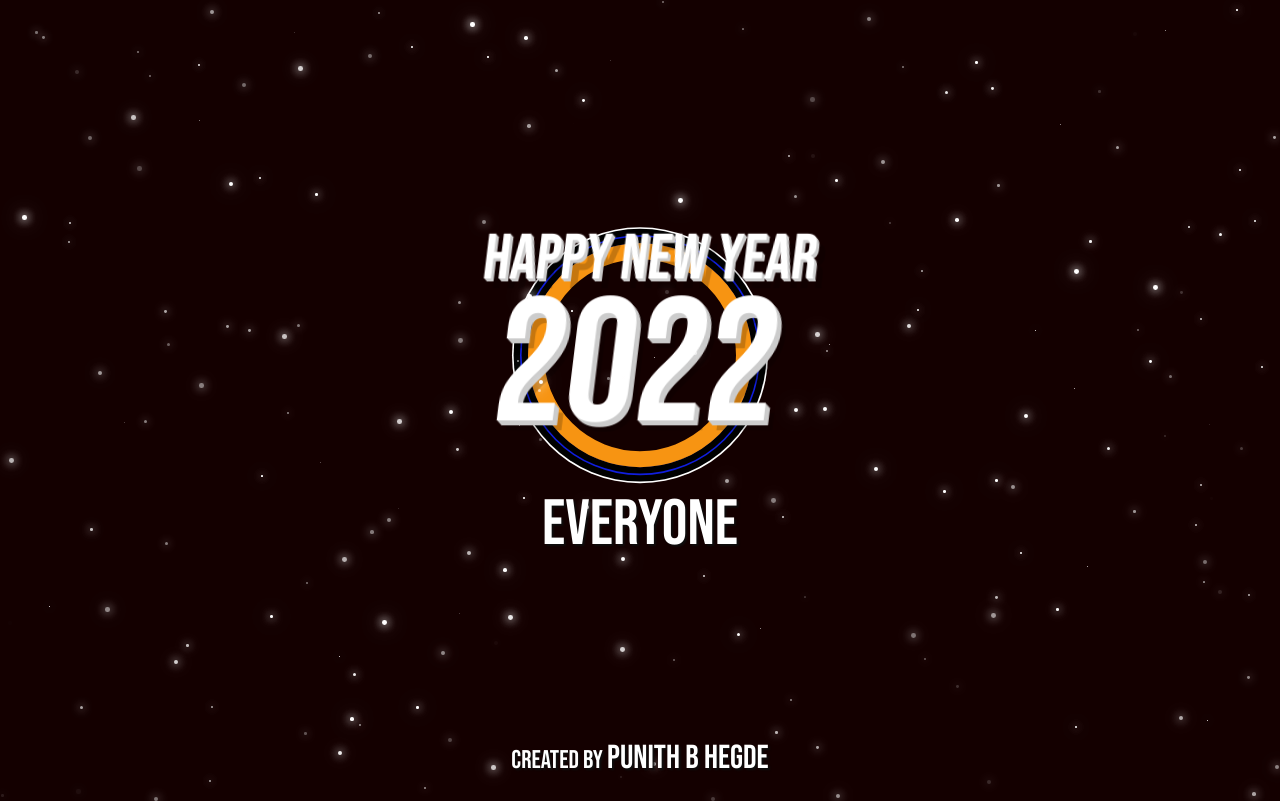
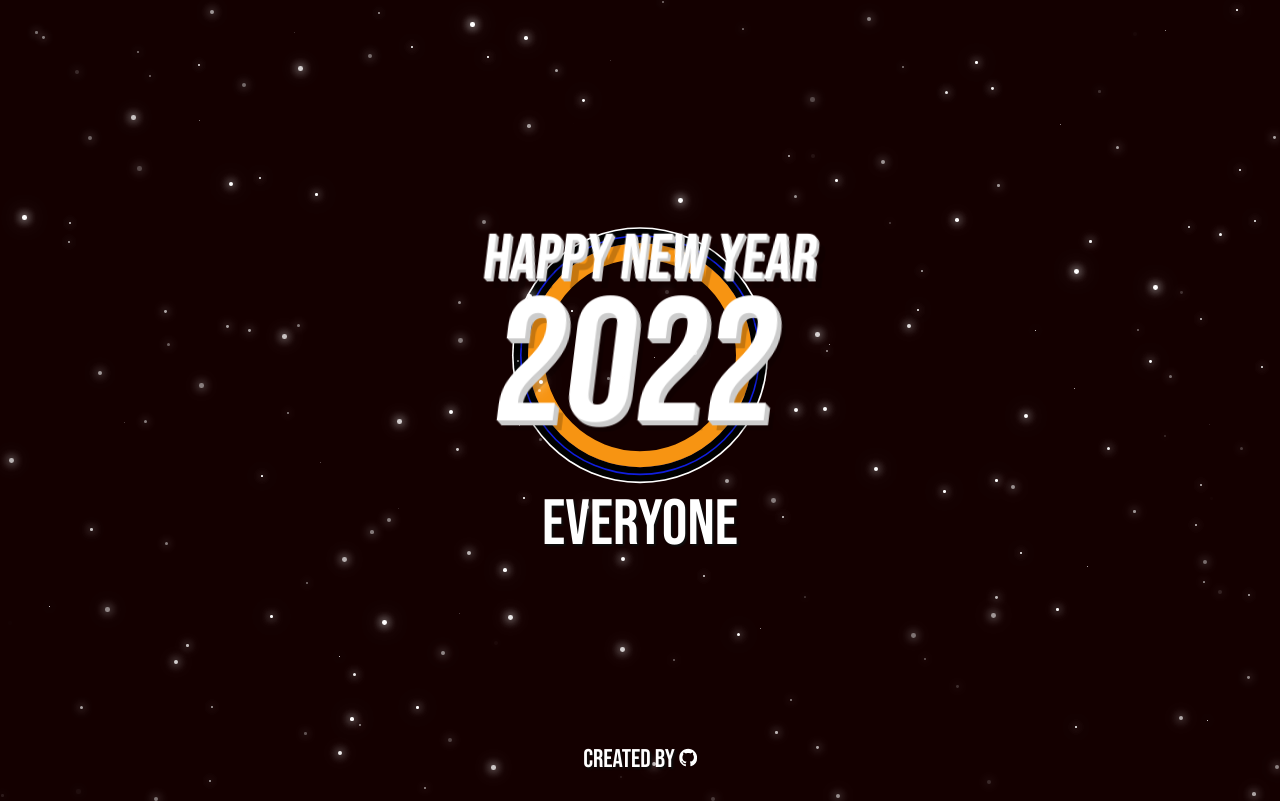
Before and after one commit to hegdepunith17/Happy_New_Year_2022, a plain HTML site: page index.html in a window 1280 px wide. Drawn offline with Linux system fonts and the light colour scheme.

Commit message:
Update index.html

```diff
--- a/index.html
+++ b/index.html
@@ -16,7 +16,12 @@
         </div>
     </section>
 
-    <footer><p>Created  by  <span> Punith B Hegde</span></p></footer>
+    <footer><p>Created  by <a href="https://github.com/hegdepunith17/" class="github-button">
+            <svg xmlns="http://www.w3.org/2000/svg" width="18" height="19" fill="currentColor" class="bi bi-github" viewBox="0 0 16 16">
+                <path d="M8 0C3.58 0 0 3.58 0 8c0 3.54 2.29 6.53 5.47 7.59.4.07.55-.17.55-.38 0-.19-.01-.82-.01-1.49-2.01.37-2.53-.49-2.69-.94-.09-.23-.48-.94-.82-1.13-.28-.15-.68-.52-.01-.53.63-.01 1.08.58 1.23.82.72 1.21 1.87.87 2.33.66.07-.52.28-.87.51-1.07-1.78-.2-3.64-.89-3.64-3.95 0-.87.31-1.59.82-2.15-.08-.2-.36-1.02.08-2.12 0 0 .67-.21 2.2.82.64-.18 1.32-.27 2-.27.68 0 1.36.09 2 .27 1.53-1.04 2.2-.82 2.2-.82.44 1.1.16 1.92.08 2.12.51.56.82 1.27.82 2.15 0 3.07-1.87 3.75-3.65 3.95.29.25.54.73.54 1.48 0 1.07-.01 1.93-.01 2.2 0 .21.15.46.55.38A8.012 8.012 0 0 0 16 8c0-4.42-3.58-8-8-8z"/>
+              </svg>
+             </a>
+    </footer>
 
     <script>
         const url = new URL(window.location.href);
```
